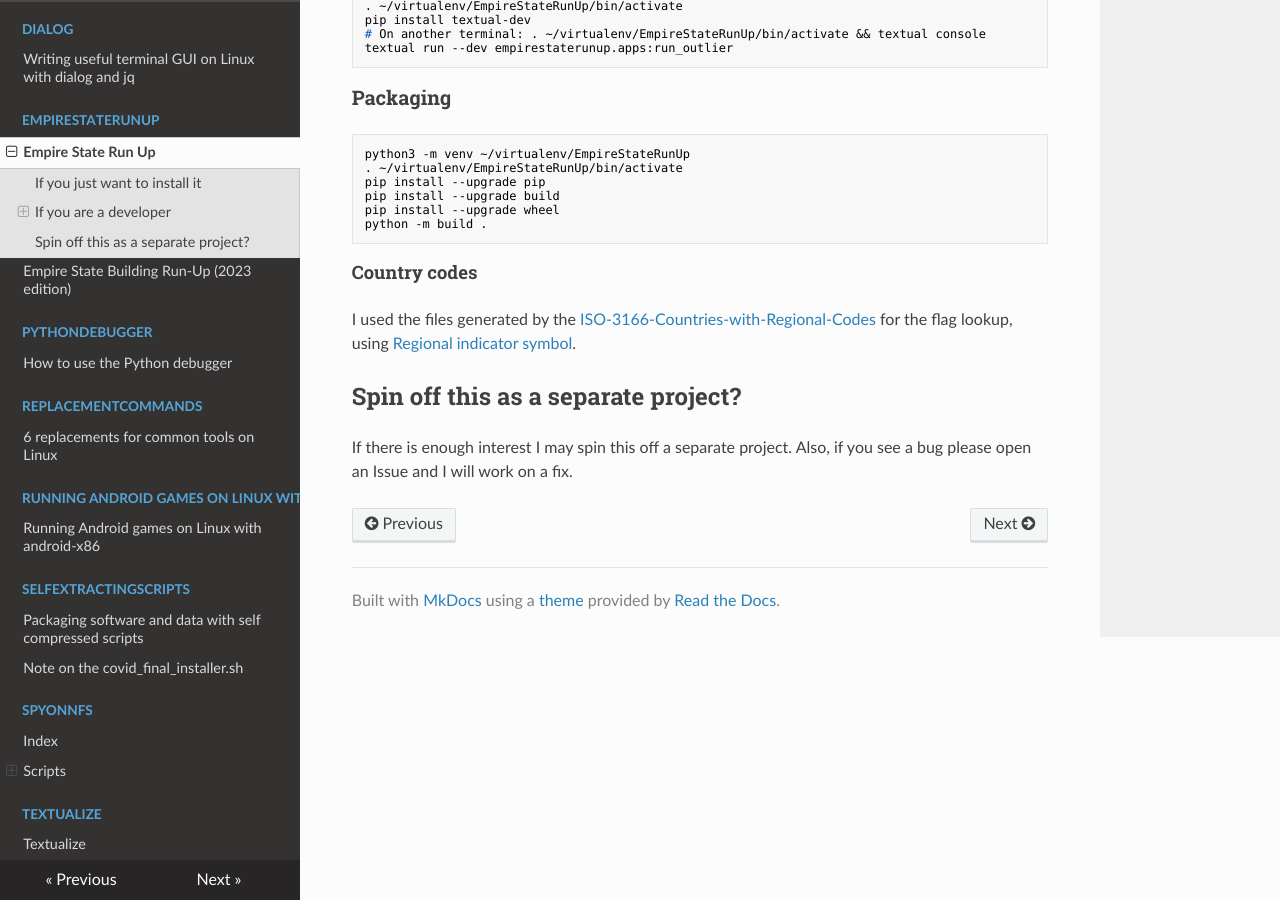
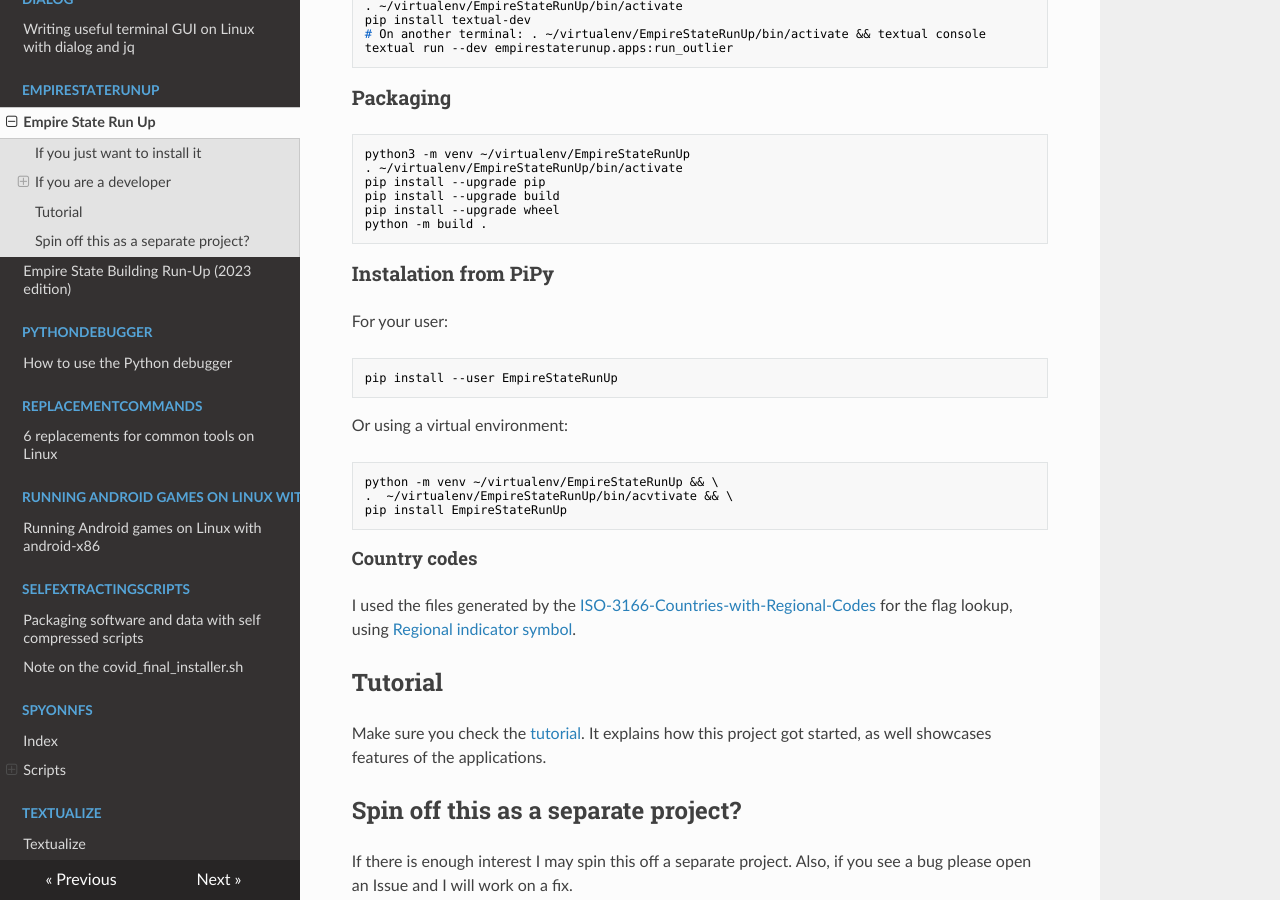
Before and after one commit to josevnz/tutorials, an MkDocs documentation site: the page built from docs/EmpireStateRunUp/README.md, in a window 1280 px wide and 900 px high, scrolled down 1082 px. Built offline with MkDocs 1.6.1, drawn with Linux system fonts in a browser that asks for light colours; nearby versions of some CDN libraries.

Commit message:
Tutorial fixes

````diff
--- a/docs/EmpireStateRunUp/README.md
+++ b/docs/EmpireStateRunUp/README.md
@@ -62,11 +62,30 @@
 python -m build .
 ```
 
+### Instalation from PiPy
+
+For your user:
+```shell
+pip install --user EmpireStateRunUp
+```
+
+Or using a virtual environment:
+
+```shell
+python -m venv ~/virtualenv/EmpireStateRunUp && \
+.  ~/virtualenv/EmpireStateRunUp/bin/acvtivate && \
+pip install EmpireStateRunUp
+```
+
 #### Country codes
 
 I used the files generated by the [ISO-3166-Countries-with-Regional-Codes
 ](https://github.com/lukes/ISO-3166-Countries-with-Regional-Codes/tree/master) for the flag lookup, using [Regional indicator symbol](https://en.wikipedia.org/wiki/Regional_indicator_symbol).
 
+## Tutorial
+
+Make sure you check the [tutorial](TUTORIAL.md). It explains how this project got started, as well showcases features of the applications.
+
 ## Spin off this as a separate project?
 
 If there is enough interest I may spin this off a separate project. Also, if you see a bug please open an Issue and I will work on a fix.
````
